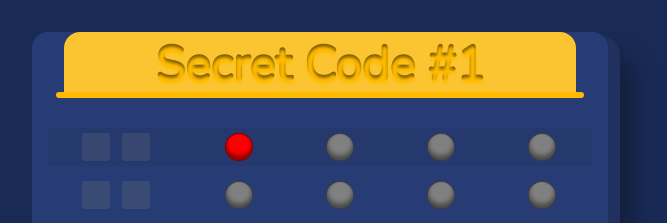
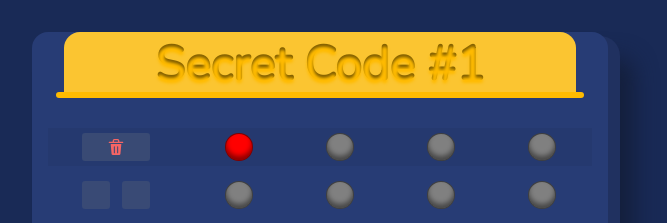
Before and after one commit to melihcaliskan/secret-code, a Next.js app: page / in a window 1280 px wide. Both pictures are taken after a click on the element 463 px from the left and 626 px from the top of the page. Shown: the top 223 px of the page, without its empty margins (320-987 px from the left). Built offline with nearby package versions, Linux system fonts and the light colour scheme.

Commit message:
add delete icon

```diff
--- a/components/RowStatus/RowStatus.component.tsx
+++ b/components/RowStatus/RowStatus.component.tsx
@@ -2,6 +2,7 @@
 
 import { useContext, useEffect, useState } from 'react';
 import { Box, Stack, Text } from '@chakra-ui/react'
+import { DeleteIcon } from '@chakra-ui/icons'
 import { PinColor } from '@/enums/PinColor.enum';
 import { GameContext } from '@/store/Game.context';
 import { BOARD_SIZE, POPOVER_TEXTS } from '@/utility/constants';
@@ -33,7 +34,7 @@ export function Indicator(props) {
 export function RowStatus(props: any) {
   const { slicedInputs, rowIndex } = props;
   const [value, setValue]: any = useContext(GameContext);
-  const { popoverIndex } = value;
+  const { inputs, popoverIndex } = value;
   const [colors, setColors] = useState([]);
   const active = value.activeBoardIndex === 0 || value.activeBoardIndex === rowIndex + 1;
 
@@ -91,7 +92,38 @@ export function RowStatus(props: any) {
     )
   }
 
+  // TODO
+  function clearCurrentRow() {
+    const tempInputs = inputs.slice(0, -(inputs.length % BOARD_SIZE));
+    setValue({
+      inputs: tempInputs,
+    });
+  }
+
   function renderEmptyRow() {
+    // If one or more input exists in row.
+    const isCurrent = rowIndex == value.activeBoardIndex;
+    const hasInput = inputs[rowIndex * BOARD_SIZE];
+    if (isCurrent && hasInput) {
+      return (
+        <Box
+          onClick={clearCurrentRow}
+          w="68px"
+          h="28px"
+          display="flex"
+          justifyContent="center"
+          alignItems="center"
+          cursor="pointer"
+          borderRadius={3}
+          backgroundColor={"#394a74"}>
+          <DeleteIcon
+            w={4}
+            h={4}
+            color="red.400" />
+        </Box>
+      )
+    }
+
     return (
       ["first-step", "second-step"].map((c, i) =>
         <Indicator
--- a/store/Game.context.ts
+++ b/store/Game.context.ts
@@ -14,7 +14,6 @@ export const INITIAL_STATE = {
   popoverIndex: 0,
 }
 
-//export const INITIAL_STATE = { "isStarted": true, "isSuccess": false, "isOver": false, "isFlipped": false, "inputs": ["GREEN", "PURPLE", "WHITE", "YELLOW"], "rowColors": ["GREEN", "GREEN", "YELLOW", null], "activeBoardIndex": 1, "startTime": 1647630335380, "day": 18, "board": ["GREEN", "PURPLE", "YELLOW", "ORANGE"] }
-//export const INITIAL_STATE = { "isStarted": true, "isSuccess": true, "isOver": false, "isFlipped": false, "inputs": ["ORANGE", "ORANGE", "ORANGE", "ORANGE", "ORANGE", "ORANGE", "ORANGE", "ORANGE", "BLUE", "PURPLE", "ORANGE", "RED", "WHITE", "BLUE", "PURPLE", "GREEN", "WHITE", "BLACK", "BLUE", "RED"], "rowColors": [null, null, null, null, null, null, null, null, "YELLOW", "RED", null, null, "YELLOW", "RED", null, null, "YELLOW", "YELLOW", "YELLOW", "YELLOW"], "activeBoardIndex": 5, "startTime": 1647288799656, "day": 14, "board": ["WHITE", "BLACK", "BLUE", "RED"] }
+//export const INITIAL_STATE = { "isStarted": true, "isSuccess": false, "isOver": false, "isFlipped": false, "inputs": ["ORANGE", "WHITE", "BLACK", "BLUE", "ORANGE", "GREEN", "YELLOW", "RED", "ORANGE", "BLUE"], "rowColors": ["YELLOW", "YELLOW", null, null, "GREEN", "YELLOW", null, null], "inputIndex": 10, "activeBoardIndex": 2, "startTime": 1648940987721, "popoverIndex": 0, "day": 34, "board": ["WHITE", "ORANGE", "PURPLE", "RED"] }
 
 export const GameContext = createContext(INITIAL_STATE);
```
